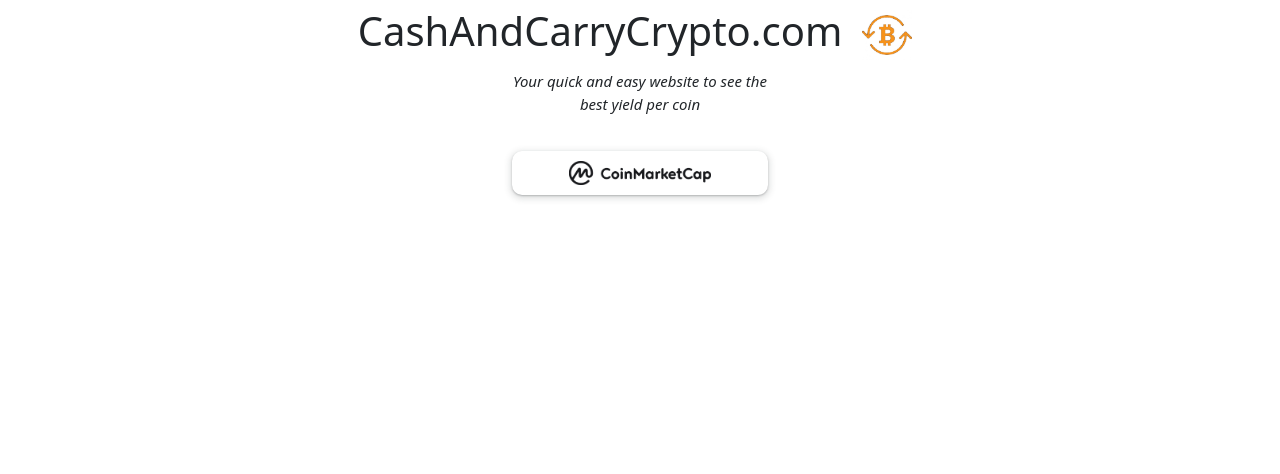
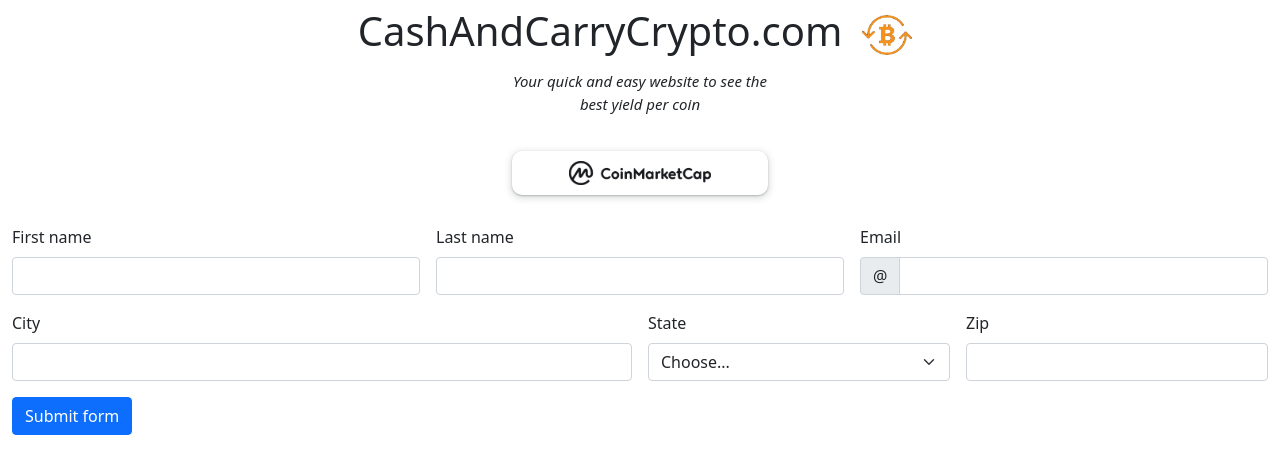
Before and after one commit to ikrash3d/CashAndCarryCrypto, a Vue app in the folder client/: page /testform in a window 1280 px wide. Shown: the top 474 px of the page. Built offline with nearby package versions, Linux system fonts and the light colour scheme.

Commit message:
added validation

```diff
--- a/client/package.json
+++ b/client/package.json
@@ -11,6 +11,7 @@
     "bootstrap": "^5.1.3",
     "bootstrap-vue": "^2.21.2",
     "core-js": "^3.6.5",
+    "gulp-cli": "^2.3.0",
     "sweetalert2": "^11.3.1",
     "vue": "^3.2.22",
     "vue-gtag-next": "^1.14.0",
--- a/client/src/App.vue
+++ b/client/src/App.vue
@@ -1,5 +1,5 @@
 <template>
-  <div>
+  <div class="row justify-content-center">
     <Header></Header>
     <div class="row justify-content-center">
       <div class="col-12">
@@ -20,20 +20,9 @@
   data() {
     return {
       mediaFrame: "",
-      url: "https://ftx.com/api/futures",
     };
   },
   async created() {
-    // setInterval(async () => {
-    //   const response = await fetch(this.url, {
-    //     method: "GET",
-    //     headers: {
-    //       "Content-Type": "application/json",
-    //     },
-    //   });
-    //   console.log(response);
-    // }, 5000);
-
     this.mediaFrame = window.matchMedia(window.matchMedia("(max-width: 480px)"));
   },
 };
--- a/client/src/components/Signup.vue
+++ b/client/src/components/Signup.vue
@@ -1,38 +1,81 @@
 <template>
   <div class="row justify-content-center mb-5">
-    <form @submit.prevent="sendUserInfo" class="row g-3 col-md-8 col-10 login">
-      <h1 class="h3 mb-3">Please fill out this form</h1>
-      <div class="col-md-6">
-        <label for="inputEmail4" class="form-label">Email</label>
-        <input v-model="userEmail" type="email" class="form-control" id="inputEmail4" />
+    <form @submit.prevent="" class="row g-4 col-8 login needs-validation" novalidate>
+      <div class="justify-content-center align-content-center">
+        <div class="col-12 mt-3">
+          <label for="validationCustom01" class="form-label">Username</label>
+          <input v-model="userName" type="text" class="form-control" id="validationCustom01" required />
+          <div class="invalid-feedback">
+            Please provide a username.
           </div>
-      <div class="col-md-6">
-        <label for="inputPassword4" class="form-label">Password</label>
-        <input v-model="userPassword" type="password" class="form-control" id="inputPassword4" />
+        </div>
+
+        <div class="col-12 mt-3">
+          <label for="validationCustom02" class="form-label">Password</label>
+          <input v-model="userPassword" type="password" class="form-control" id="validationCustom02" required />
+          <div class="invalid-feedback">
+            Please provide a password.
+          </div>
         </div>
         <div class="col-12">
-        <label for="inputAddress" class="form-label">Address</label>
-        <input v-model="userAddress" type="text" class="form-control" id="inputAddress" placeholder="1234 Main St" />
+          <label for="validationCustomUsername" class="form-label">Email</label>
+          <div class="input-group has-validation">
+            <span class="input-group-text" id="inputGroupPrepend">@</span>
+            <input
+              v-model="userEmail"
+              type="email"
+              class="form-control"
+              id="validationCustomUsername"
+              aria-describedby="inputGroupPrepend"
+              required
+            />
+            <div class="invalid-feedback">
+              Please provide a valid email.
             </div>
-
-      <div class="col-md-6">
-        <label for="inputCity" class="form-label">City</label>
-        <input v-model="userCity" type="text" class="form-control" id="inputCity" />
           </div>
-      <div class="col-md-4">
-        <label for="inputState" class="form-label">Province</label>
-        <select v-model="userProvince" id="inputState" class="form-select">
+        </div>
+        <div class="col-12 mt-3">
+          <label for="validationCustom03" class="form-label">Address</label>
+          <input v-model="userAddress" type="text" class="form-control" id="validationCustom03" required />
+          <div class="invalid-feedback">
+            Please provide an address.
+          </div>
+        </div>
+        <div class="col-12 mt-3">
+          <label for="validationCustom04" class="form-label">City</label>
+          <input v-model="userCity" type="text" class="form-control" id="validationCustom04" required />
+          <div class="invalid-feedback">
+            Please provide a valid city.
+          </div>
+        </div>
+        <div class="col-12 mt-3">
+          <label for="validationCustom05" class="form-label">State</label>
+          <select v-model="userProvince" class="form-select" id="validationCustom05" required>
             <option selected hidden>Choose...</option>
             <option v-for="(province, id) in provinces" :key="id">{{ province.name }}</option>
           </select>
+          <div class="invalid-feedback">
+            Please select a province.
           </div>
-      <div class="col-md-2">
-        <label for="inputZip" class="form-label">Zip</label>
-        <input v-model="userZip" type="text" class="form-control" id="inputZip" placeholder="K1A 0B1" />
+        </div>
+        <div class="col-12 mt-3">
+          <label for="validationCustom06" class="form-label">Zip</label>
+          <input
+            v-model="userZip"
+            type="text"
+            class="form-control"
+            placeholder="K1A 0B1"
+            id="validationCustom06"
+            required
+          />
+          <div class="invalid-feedback">
+            Please provide a valid zip code.
+          </div>
+        </div>
       </div>
 
       <div class="col-12">
-        <button @click="sendUserInfo" class="btn-lg mt-2 w-50 btn-primary">Sign up</button>
+        <button @click="sendUserInfo" type="submit" class="btn-lg mt-2 w-50 btn-primary">Sign up</button>
       </div>
     </form>
   </div>
@@ -45,13 +88,15 @@
       provinceUrl: "http://localhost:5000/api/provinces",
       addUserUrl: "http://localhost:5000/api/users",
       provinces: [],
+      userName: "",
+      userPassword: "",
       userEmail: "",
-      userPassword: "",
       userAddress: "",
       userCity: "",
       userProvince: "",
       userZip: "",
       response: "",
+      filled: true,
     };
   },
   created() {
@@ -68,13 +113,24 @@
       this.provinces = content.data.data;
     },
     async sendUserInfo() {
+      this.validate();
       const newUser = this.createNewUser();
+      const jsonUser = JSON.parse(newUser);
+      for (let value of Object.entries(jsonUser)) {
+        if (value["1"] === "") {
+          this.filled = false;
+        } else {
+          this.filled = true;
+        }
+      }
+      if (this.filled) {
         this.confirmModal(newUser).then(async (confirmResult) => {
           try {
             if (confirmResult.isConfirmed) {
               if (this.response.status === 201) {
                 this.successModal().then((successResult) => {
                   if (successResult.isConfirmed) {
+                    this.filled = true;
                     this.$router.push({ name: "Login" });
                   }
                 });
@@ -86,6 +142,9 @@
             this.errorModal();
           }
         });
+      } else {
+        this.errorModal();
+      }
     },
     errorModal() {
       return Swal.fire({
@@ -129,13 +188,37 @@
     },
     createNewUser() {
       return JSON.stringify({
+        userName: this.userName,
+        userPassword: this.userPassword,
         userEmail: this.userEmail,
-        userPassword: this.userPassword,
         userAddress: this.userAddress,
         userCity: this.userCity,
         userProvince: this.userProvince,
         userZip: this.userZip,
       });
+    },
+    async validate() {
+      await (async () => {
+        "use strict";
+
+        // Fetch all the forms we want to apply custom Bootstrap validation styles to
+        var forms = document.querySelectorAll(".needs-validation");
+
+        // Loop over them and prevent submission
+        Array.prototype.slice.call(forms).forEach(async (form) => {
+          form.addEventListener(
+            "submit",
+            async (event) => {
+              if (!form.checkValidity()) {
+                event.preventDefault();
+                event.stopPropagation();
+              }
+              form.classList.add("was-validated");
+            },
+            false
+          );
+        });
+      })();
     },
   },
 };
--- /dev/null
+++ b/client/src/components/TestForm.vue
@@ -0,0 +1,95 @@
+<template>
+  <div class="justify-content-center align-content-center">
+    <form class="row g-3 needs-validation" novalidate>
+      <div class="col-md-4">
+        <label for="validationCustom01" class="form-label">First name</label>
+        <input type="text" class="form-control" id="validationCustom01" value="" required />
+        <div class="invalid-feedback">
+          Please provide your first name.
+        </div>
+      </div>
+      <div class="col-md-4">
+        <label for="validationCustom02" class="form-label">Last name</label>
+        <input type="text" class="form-control" id="validationCustom02" value="" required />
+        <div class="invalid-feedback">
+          Please provide your last name.
+        </div>
+      </div>
+      <div class="col-md-4">
+        <label for="validationCustomUsername" class="form-label">Email</label>
+        <div class="input-group has-validation">
+          <span class="input-group-text" id="inputGroupPrepend">@</span>
+          <input
+            type="email"
+            class="form-control"
+            id="validationCustomUsername"
+            aria-describedby="inputGroupPrepend"
+            required
+          />
+          <div class="invalid-feedback">
+            Please provide a valid email.
+          </div>
+        </div>
+      </div>
+      <div class="col-md-6">
+        <label for="validationCustom03" class="form-label">City</label>
+        <input type="text" class="form-control" id="validationCustom03" required />
+        <div class="invalid-feedback">
+          Please provide a valid city.
+        </div>
+      </div>
+      <div class="col-md-3">
+        <label for="validationCustom04" class="form-label">State</label>
+        <select class="form-select" id="validationCustom04" required>
+          <option selected disabled value="">Choose...</option>
+          <option>...</option>
+        </select>
+        <div class="invalid-feedback">
+          Please select a valid state.
+        </div>
+      </div>
+      <div class="col-md-3">
+        <label for="validationCustom05" class="form-label">Zip</label>
+        <input type="text" class="form-control" id="validationCustom05" required />
+        <div class="invalid-feedback">
+          Please provide a valid zip.
+        </div>
+      </div>
+
+      <div class="col-12">
+        <button class="btn btn-primary" @click="validate" type="submit">Submit form</button>
+      </div>
+    </form>
+  </div>
+</template>
+
+<script>
+export default {
+  methods: {
+    validate() {
+      (function() {
+        "use strict";
+
+        // Fetch all the forms we want to apply custom Bootstrap validation styles to
+        var forms = document.querySelectorAll(".needs-validation");
+
+        // Loop over them and prevent submission
+        Array.prototype.slice.call(forms).forEach(function(form) {
+          form.addEventListener(
+            "submit",
+            function(event) {
+              if (!form.checkValidity()) {
+                event.preventDefault();
+                event.stopPropagation();
+              }
+
+              form.classList.add("was-validated");
+            },
+            false
+          );
+        });
+      })();
+    },
+  },
+};
+</script>
--- a/client/src/main.js
+++ b/client/src/main.js
@@ -1,10 +1,8 @@
 import { createApp } from "vue";
 import App from "./App.vue";
 import router from "./router";
-
 import "bootstrap/dist/css/bootstrap.css";
 import "bootstrap-vue/dist/bootstrap-vue.css";
-
 const app = createApp(App);
 app.use(router);
 app.mount("#app");
--- a/client/src/router/index.js
+++ b/client/src/router/index.js
@@ -2,6 +2,7 @@
 import LogInForm from "../components/LogInForm.vue";
 import CryptoCalc from "../components/CryptoCalc.vue";
 import Signup from "../components/Signup.vue";
+import TestForm from "../components/TestForm.vue";
 const routes = [
   {
     path: "/",
@@ -18,6 +19,11 @@
     name: "Singup",
     component: Signup,
   },
+  {
+    path: "/testform",
+    name: "TestForm",
+    component: TestForm,
+  },
 ];
 const router = createRouter({
   history: createWebHistory(),
```
Also changed, not shown: 1 other file (tests, documents, lock files or other folders). Lines whose indentation alone changed are shown as unchanged.
